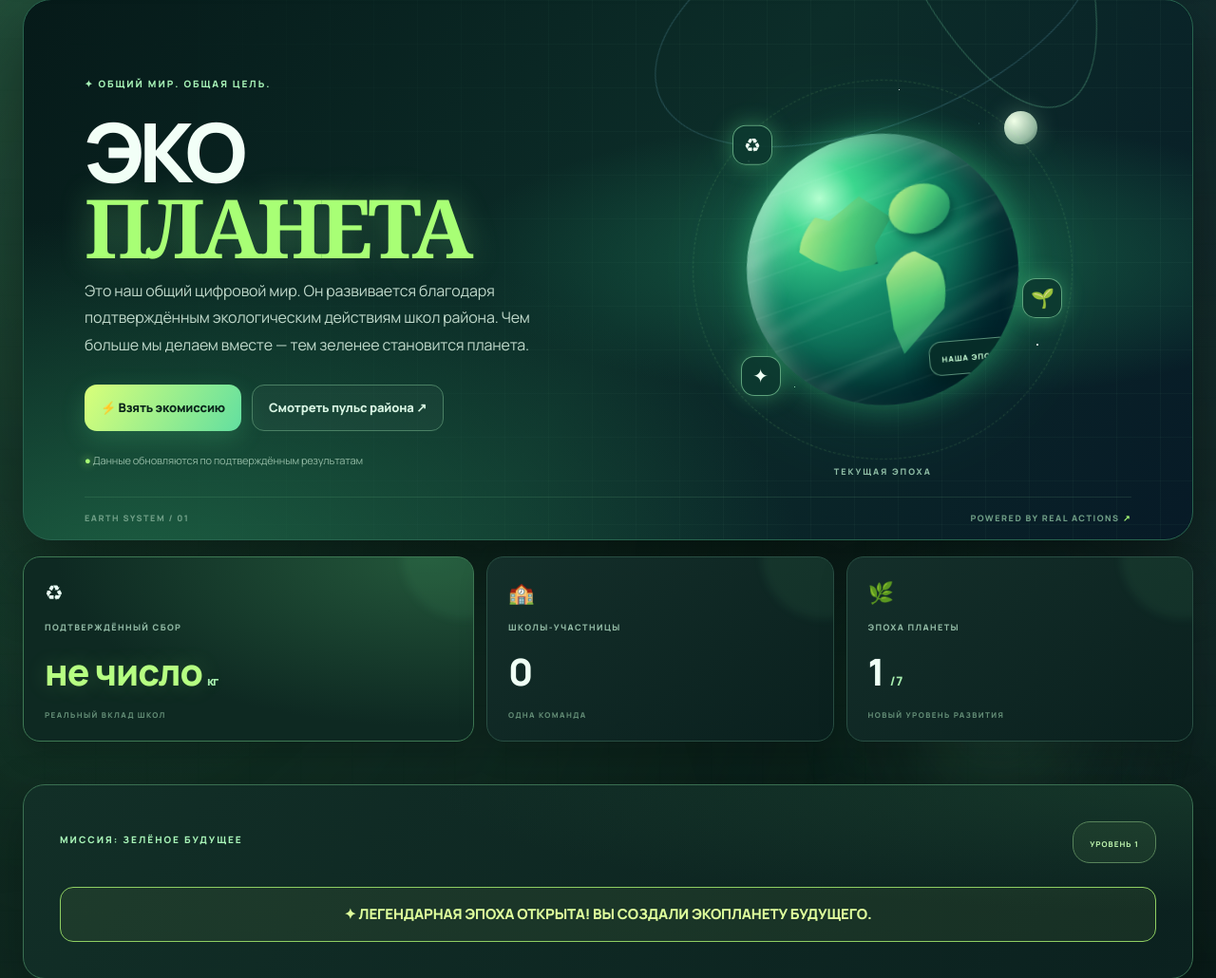
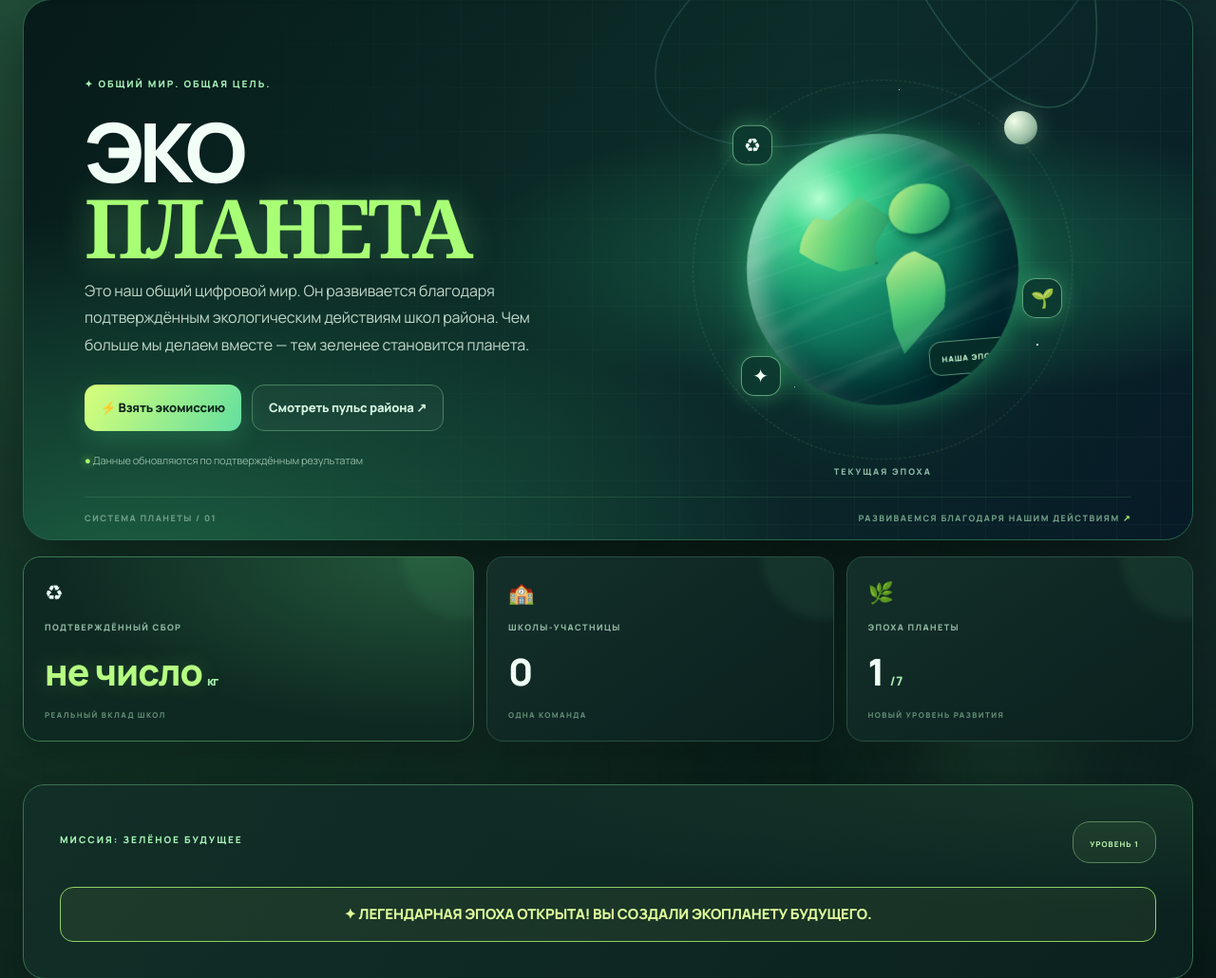
Before and after one commit to dudojtsergej065-gif/ekorayon, a Node server app: template ekorayon/views/world.ejs in a window 1280 px wide; the page is wider, and only the part inside the window is pictured. Shown: the part 183-1213 px from the top of that part at 95% size. Run offline with Node 20, Linux system fonts and the light colour scheme; the template is opened without the code that fills it, so the values that code supplies are empty; some libraries are stand-ins or nearby versions; some web fonts are replaced.

Commit message:
Translate planet interface labels into Russian

```diff
--- a/ekorayon/views/world.ejs
+++ b/ekorayon/views/world.ejs
@@ -17,7 +17,7 @@
    <div class="planet-node node-a">♻</div><div class="planet-node node-b">🌱</div><div class="planet-node node-c">✦</div>
    <div class="planet-visual-caption"><small><%= t('ТЕКУЩАЯ ЭПОХА','БЯГУЧАЯ ЭПОХА') %></small><b><%= lang==='by'?current.nameBy:current.name %></b></div>
   </div>
-  <div class="planet-hero-bottom"><span>EARTH SYSTEM / 01</span><span>POWERED BY REAL ACTIONS <b>↗</b></span></div>
+  <div class="planet-hero-bottom"><span>СИСТЕМА ПЛАНЕТЫ / 01</span><span>РАЗВИВАЕМСЯ БЛАГОДАРЯ НАШИМ ДЕЙСТВИЯМ <b>↗</b></span></div>
  </section>
  <section class="planet-metrics">
   <article class="planet-metric metric-primary"><span>♻</span><small><%= t('ПОДТВЕРЖДЁННЫЙ СБОР','ПАЦВЕРДЖАНЫ ЗБОР') %></small><strong><%= Number(totals.kg).toLocaleString('ru-RU') %><i>кг</i></strong><div class="metric-foot">РЕАЛЬНЫЙ ВКЛАД ШКОЛ</div></article>
```
